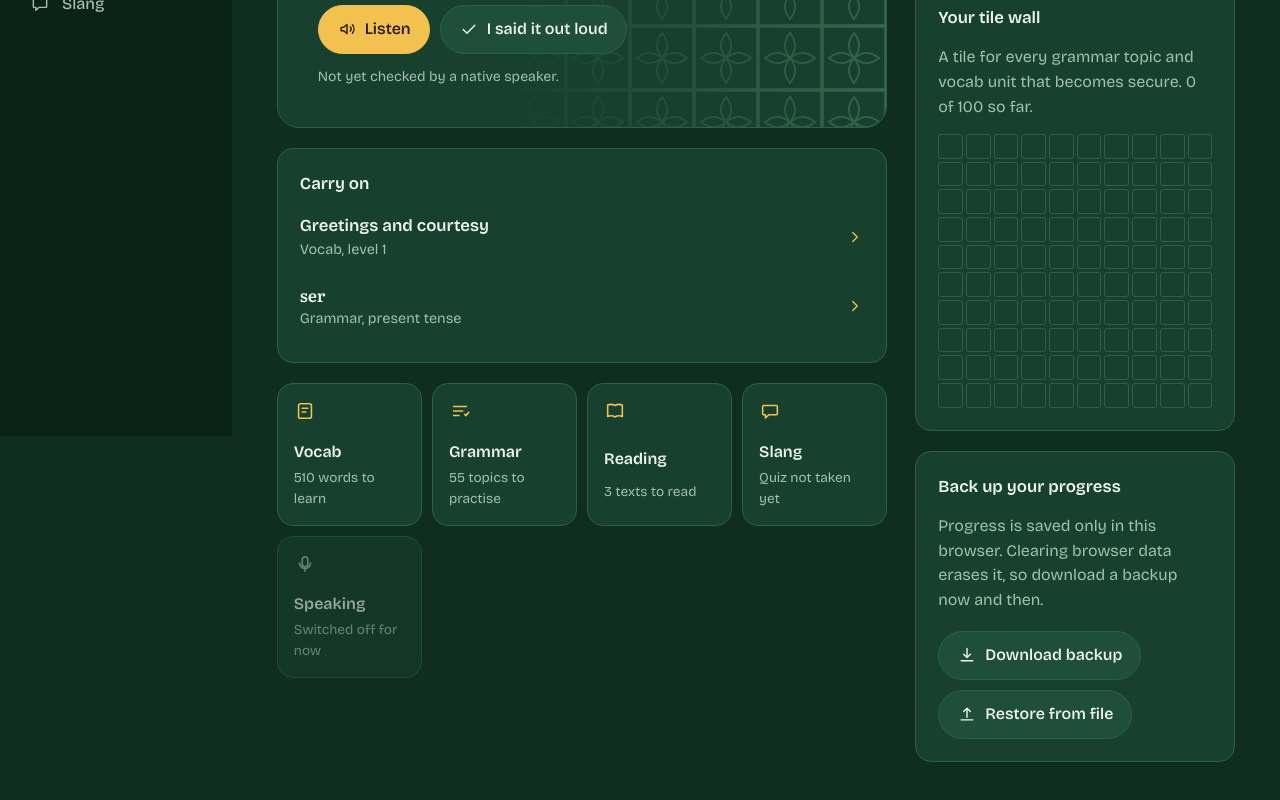
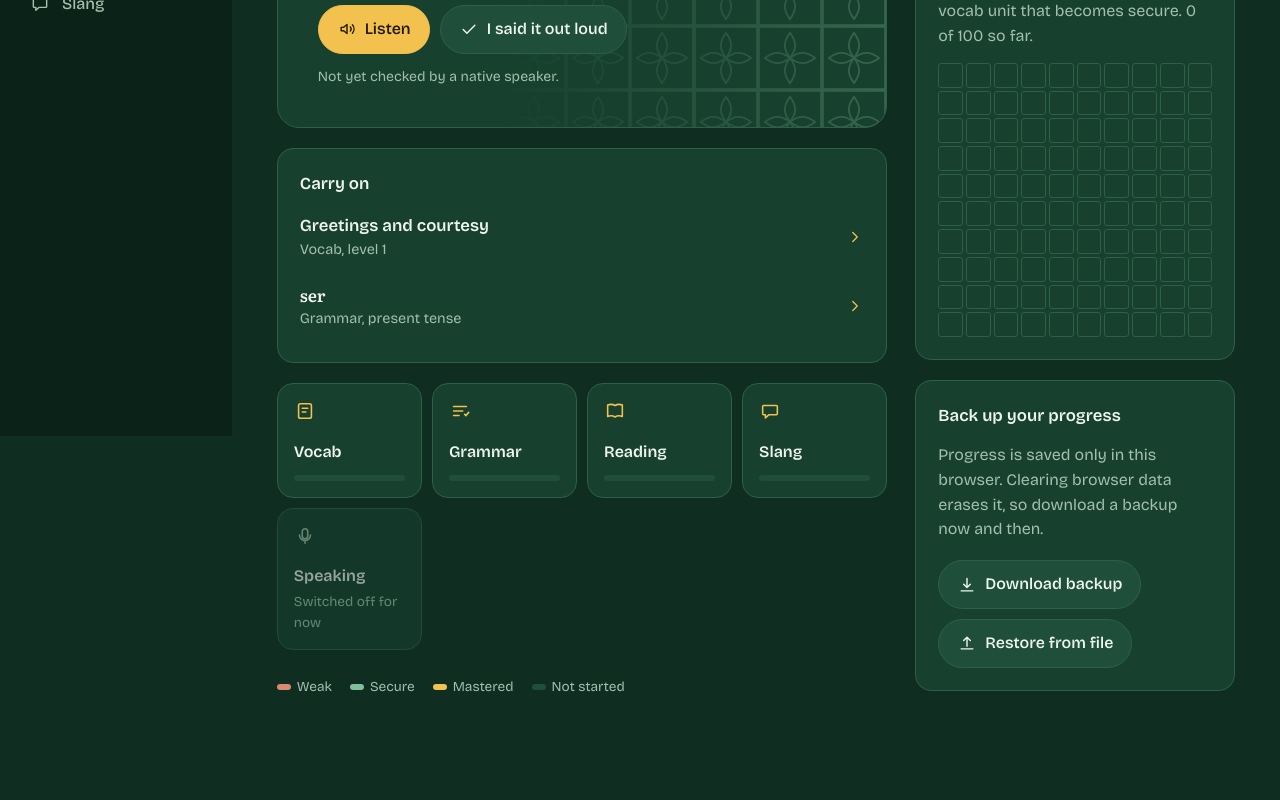
Before and after one commit to ayaanthakrar09-jpg/Portuguesse-App, a React (Vite) app: page / in a window 1280 px wide. Shown: the part 364-1164 px from the top of the page. After the commit the page ends 1117 px from the top, so only its background shows below. Built offline with nearby package versions, Linux system fonts and the light colour scheme.

Commit message:
Home: colour bars instead of word counts
Each area tile shows one weak/secure/mastered bar, with a single
colour key under the tiles. The 'words mastered' number is gone.

Co-Authored-By: Claude Opus 5.5 <noreply@anthropic.com>

```diff
--- a/src/components/Stages.jsx
+++ b/src/components/Stages.jsx
@@ -1,7 +1,8 @@
 import { STAGES, stageLabel } from "../lib/mastery";
 
-// One bar split into mastered, secure and weak, with the counts written underneath.
-export function StageBar({ counts, extra }) {
+// One bar split into mastered, secure and weak, with the counts written underneath
+// (or, with `bare`, only read out to screen readers).
+export function StageBar({ counts, extra, bare = false }) {
   const total = counts.new + counts.weak + counts.secure + counts.mastered;
   const parts = STAGES.filter((stage) => counts[stage] > 0).map((stage) => `${counts[stage]} ${stage}`);
   if (counts.new > 0) parts.push(`${counts.new} new`);
@@ -13,7 +14,7 @@ export function StageBar({ counts, extra }) {
           <span key={stage} className={`stage-fill is-${stage}`} style={{ width: `${total ? (counts[stage] / total) * 100 : 0}%` }} />
         ))}
       </div>
-      <span className="meter-label">{label}</span>
+      {!bare && <span className="meter-label">{label}</span>}
     </div>
   );
 }
--- a/src/pages/Dashboard.jsx
+++ b/src/pages/Dashboard.jsx
@@ -5,11 +5,11 @@ import phrases from "../data/phrases.json";
 import { stages, topics } from "../lib/grammar";
 import { texts } from "../lib/reading";
 import { speak, speechMessages } from "../lib/speech";
-import { SECURE_DAYS, countStages, needsRevision, practiceStage } from "../lib/mastery";
+import { StageBar } from "../components/Stages";
+import { SECURE_DAYS, countPracticeStages, countStages, needsRevision, practiceStage } from "../lib/mastery";
 import { dueCards } from "../lib/srs";
 import { currentStreak, dateKey, exportBackup, readBackup } from "../lib/storage";
 import { allItems, isLevelOpen, levels, openItems } from "../lib/vocab";
-import { QUIZ_LENGTH } from "./slang/SlangQuiz";
 
 function greeting() {
   const hour = new Date().getHours();
@@ -80,23 +80,13 @@ function nextSteps(progress, today) {
   return steps.slice(0, 3);
 }
 
-// The learning areas, each with a one-line summary of where you are.
-// "3 mastered, 5 secure, 2 weak" for practice records (grammar topics, reading texts).
-function practiceSummary(records, none) {
-  const counts = { mastered: 0, secure: 0, weak: 0 };
-  for (const record of records) if (record) counts[practiceStage(record)] += 1;
-  const parts = ["mastered", "secure", "weak"].filter((stage) => counts[stage]).map((stage) => `${counts[stage]} ${stage}`);
-  return parts.length ? parts.join(", ") : none;
-}
-
+// The learning areas, each with a bar of how much is weak, secure and mastered.
 function areas(progress) {
-  const words = countStages(allItems, progress.cards);
-  const started = allItems.length - words.new;
   return [
-    { to: "/vocab", label: "Vocab", icon: "vocab", status: started ? `${words.mastered} mastered, ${words.secure} secure, ${words.weak} weak` : `${allItems.length} words to learn` },
-    { to: "/grammar", label: "Grammar", icon: "grammar", status: practiceSummary(topics.map((t) => progress.grammar?.[t.id]), `${topics.length} topics to practise`) },
-    { to: "/reading", label: "Reading", icon: "reading", status: practiceSummary(texts.map((t) => progress.reading?.[t.id]), `${texts.length} texts to read`) },
-    { to: "/slang", label: "Slang", icon: "slang", status: progress.slang ? `Quiz: ${practiceStage(progress.slang)}, best ${progress.slang.best}/${QUIZ_LENGTH}` : "Quiz not taken yet" },
+    { to: "/vocab", label: "Vocab", icon: "vocab", counts: countStages(allItems, progress.cards) },
+    { to: "/grammar", label: "Grammar", icon: "grammar", counts: countPracticeStages(topics.map((t) => progress.grammar?.[t.id])) },
+    { to: "/reading", label: "Reading", icon: "reading", counts: countPracticeStages(texts.map((t) => progress.reading?.[t.id])) },
+    { to: "/slang", label: "Slang", icon: "slang", counts: countPracticeStages([progress.slang]) },
     { to: "/speaking", label: "Speaking", icon: "speaking", status: "Switched off for now", soon: true },
   ];
 }
@@ -192,11 +182,17 @@ export default function Dashboard({ progress, updateProgress }) {
               <Link to={area.to} className={`area ${area.soon ? "is-soon" : ""}`}>
                 <span className="area-icon"><Icon name={area.icon} size={22} /></span>
                 <span className="area-label">{area.label}</span>
-                <span className="area-status">{area.status}</span>
+                {area.counts ? <StageBar counts={area.counts} bare /> : <span className="area-status">{area.status}</span>}
               </Link>
             </li>
           ))}
         </ul>
+        <p className="muted stage-key">
+          <span className="stage-key-item"><span className="stage-swatch is-weak" aria-hidden="true" /> Weak</span>
+          <span className="stage-key-item"><span className="stage-swatch is-secure" aria-hidden="true" /> Secure</span>
+          <span className="stage-key-item"><span className="stage-swatch is-mastered" aria-hidden="true" /> Mastered</span>
+          <span className="stage-key-item"><span className="stage-swatch" aria-hidden="true" /> Not started</span>
+        </p>
       </section>
 
       <aside className="home-side">
@@ -204,7 +200,6 @@ export default function Dashboard({ progress, updateProgress }) {
           <h2 className="card-title">Your progress</h2>
           <div className="side-stats">
             <div className="side-stat"><span className="stat-value">{currentStreak(progress.days)}</span><span className="stat-label">day streak</span></div>
-            <div className="side-stat"><span className="stat-value">{countStages(allItems, progress.cards).mastered}</span><span className="stat-label">words mastered</span></div>
             <div className="side-stat"><span className="stat-value">{progress.practisedPhrases}</span><span className="stat-label">phrases practised</span></div>
           </div>
           <ul className="week">
--- a/src/styles.css
+++ b/src/styles.css
@@ -545,6 +545,11 @@ ul { padding: 0; list-style: none; }
 .stage-tag.is-weak { color: var(--weak); }
 .stage-key { display: flex; flex-wrap: wrap; gap: 6px 18px; font-size: 0.85rem; margin-top: 6px; }
 .stage-key-item { display: inline-flex; align-items: center; gap: 6px; }
+.stage-swatch { width: 14px; height: 6px; border-radius: 999px; background: var(--surface-2); }
+.stage-swatch.is-weak { background: var(--weak); }
+.stage-swatch.is-secure { background: var(--secure); }
+.stage-swatch.is-mastered { background: var(--mastered); }
+.area .meter { width: 100%; margin-top: 8px; }
 .stage-line { display: flex; flex-wrap: wrap; align-items: center; gap: 8px; margin-top: 6px; }
 
 /* ---------- Narrower screens ---------- */
```
Also changed, not shown: src/lib/mastery.js.
